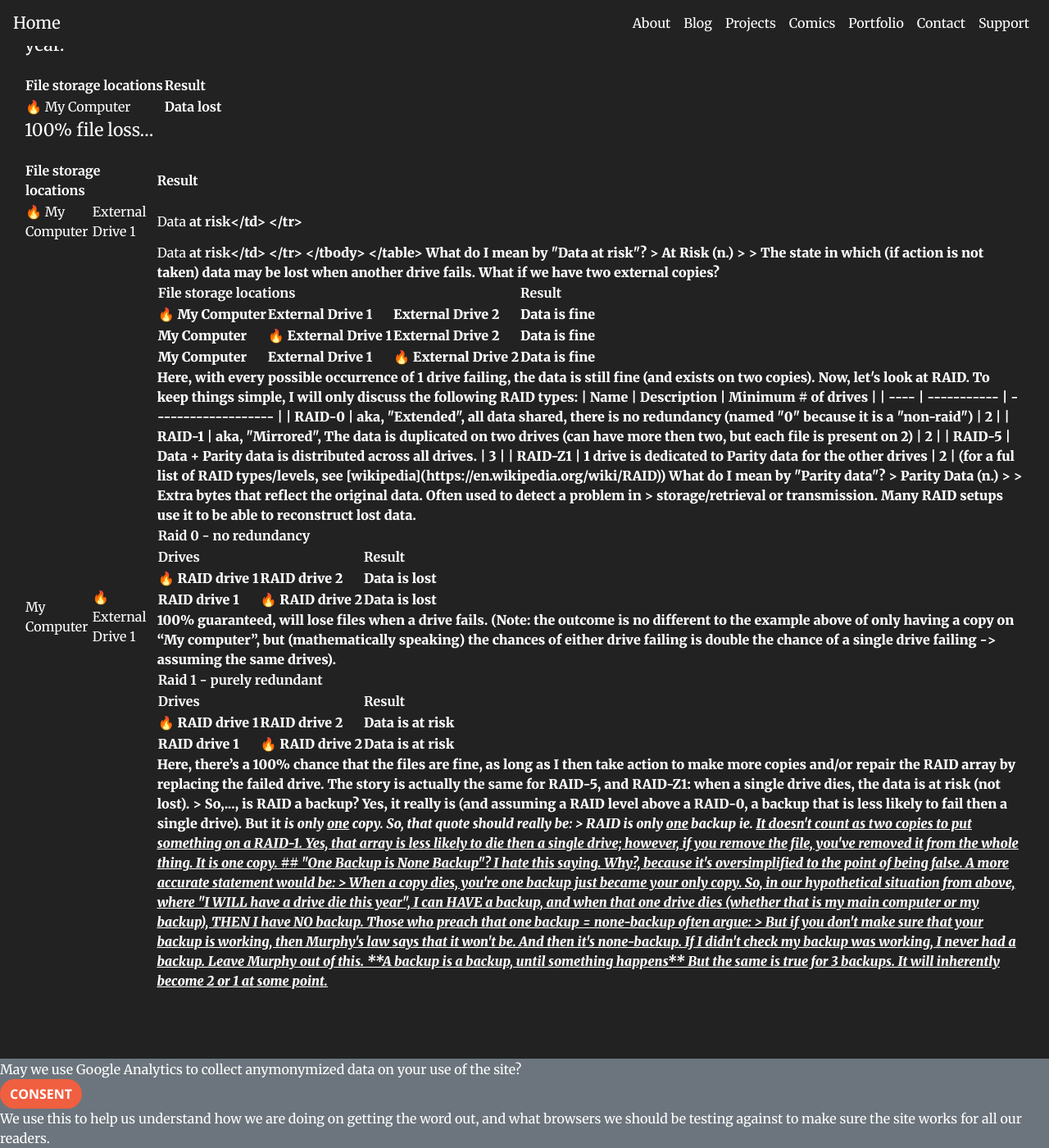
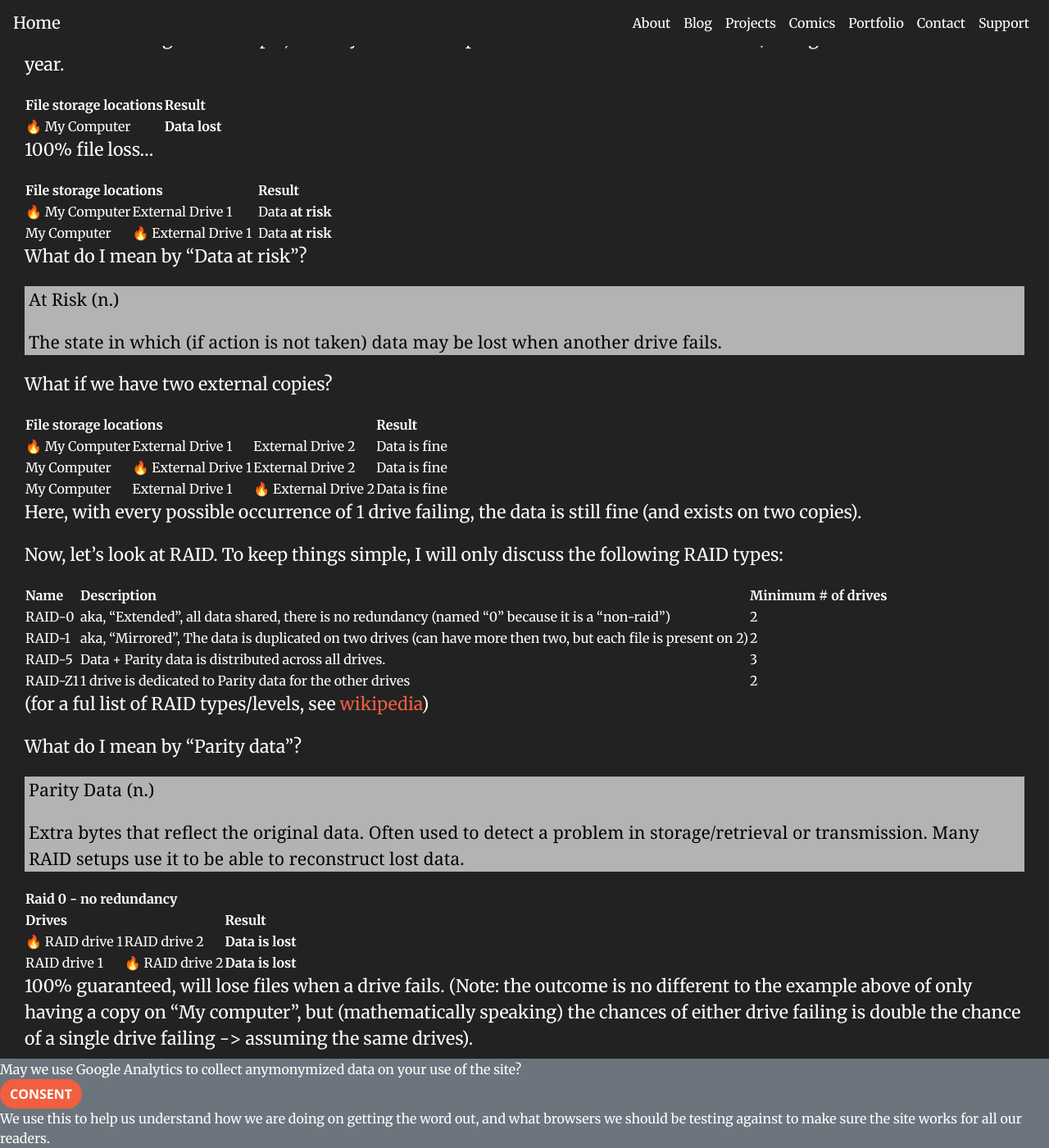
Before and after one commit to mshafer1/website, a Jekyll site: the page built from _Blog/backup_strategies_and_what_counts.md, in a window 1280 px wide and 1400 px high, scrolled down 2248 px. Shown: the whole window at 82% size. Built offline with Jekyll 4.4.1, drawn with Linux system fonts in a browser that asks for light colours; comment, search, counter and statistics services are not loaded; some of the changed text lies outside the part shown.

Commit message:
need to close tags

```diff
--- a/_Blog/backup_strategies_and_what_counts.md
+++ b/_Blog/backup_strategies_and_what_counts.md
@@ -106,13 +106,13 @@ Let's work through an example, let's say I have an important file and I WILL hav
     <td>🔥 My Computer</td>
     <td>External Drive 1</td>
     <td>&nbsp;</td>
-    <td>Data <b>at risk<b></td>
+    <td>Data <b>at risk</b></td>
 </tr>
 <tr>
     <td>My Computer</td>
     <td>🔥 External Drive 1</td>
     <td>&nbsp;</td>
-    <td>Data <b>at risk<b></td>
+    <td>Data <b>at risk</b></td>
 </tr>
 </tbody>
 </table>
```
